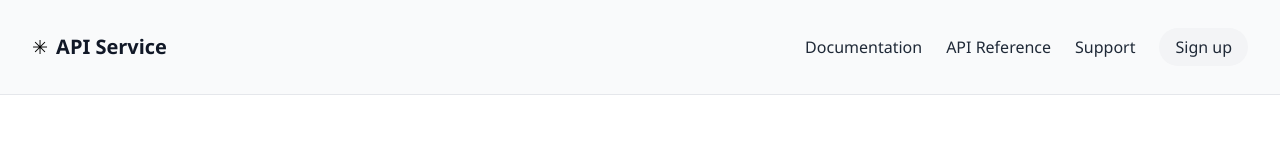
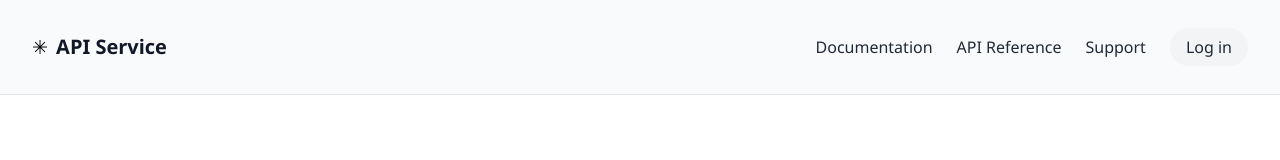
Before and after one commit to milindpawar007/Vishal-Inhouse-Project, a React (Create React App) app in the folder vishal-inhouse-project/: page /register in a window 1280 px wide. Shown: the top 160 px of the page. Built offline with nearby package versions, Linux system fonts and the light colour scheme.

Commit message:
feat: update Navbar component to accept authMode prop for dynamic authentication links

```diff
--- a/vishal-inhouse-project/src/component/Navbar.jsx
+++ b/vishal-inhouse-project/src/component/Navbar.jsx
@@ -1,7 +1,11 @@
 import { Link } from 'react-router-dom';
-import './Navbar.css'; // Custom styles
+import './Navbar.css';
 
-const Navbar = () => {
+const Navbar = ({ authMode }) => {
+    const mode = authMode || "register";
+    const authLink = mode === "signin" ? "/register" : "/signin";
+    const authText = mode === "signin" ? "Sign up" : "Log in";
+
     return (
         <header className="navbar">
             <div className="navbar-left">
@@ -12,7 +16,7 @@ const Navbar = () => {
                 <a href="#">Documentation</a>
                 <a href="#">API Reference</a>
                 <a href="#">Support</a>
-                <Link to="/register" className="signup-btn">Sign up</Link>
+                <Link to={authLink} className="signup-btn">{authText}</Link>
             </nav>
         </header>
     );
--- a/vishal-inhouse-project/src/pages/Login.jsx
+++ b/vishal-inhouse-project/src/pages/Login.jsx
@@ -5,7 +5,7 @@ import Navbar from '../component/Navbar';
 
 const Login = () => {
     return (
-        <>  <Navbar />
+        <> <Navbar authMode="signin" />
             <div className="auth-container">
 
 
--- a/vishal-inhouse-project/src/pages/Register.jsx
+++ b/vishal-inhouse-project/src/pages/Register.jsx
@@ -3,7 +3,7 @@ import { Link } from 'react-router-dom';
 import Navbar from '../component/Navbar';
 const Register = () => {
     return (
-        <>     <Navbar />
+        <>     <Navbar authMode="register" />
             <div className="auth-container">
 
 
```
